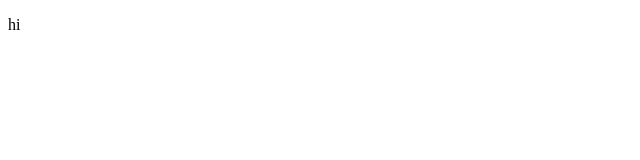
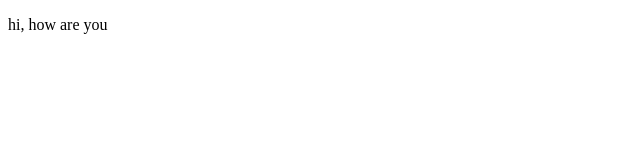
Before and after one commit to Novita255/n.github.io, a plain HTML site: page index.html in a window 1280 px wide. Shown: the full height of the page, 0-640 px from the left. Drawn offline with Linux system fonts and the light colour scheme.

Commit message:
saying hi

```diff
--- a/index.html
+++ b/index.html
@@ -6,6 +6,6 @@
     <title>novi</title>
 </head>
 <body>
-    <p>hi</p>
+    <p>hi, how are you</p>
 </body>
 </html>
```
